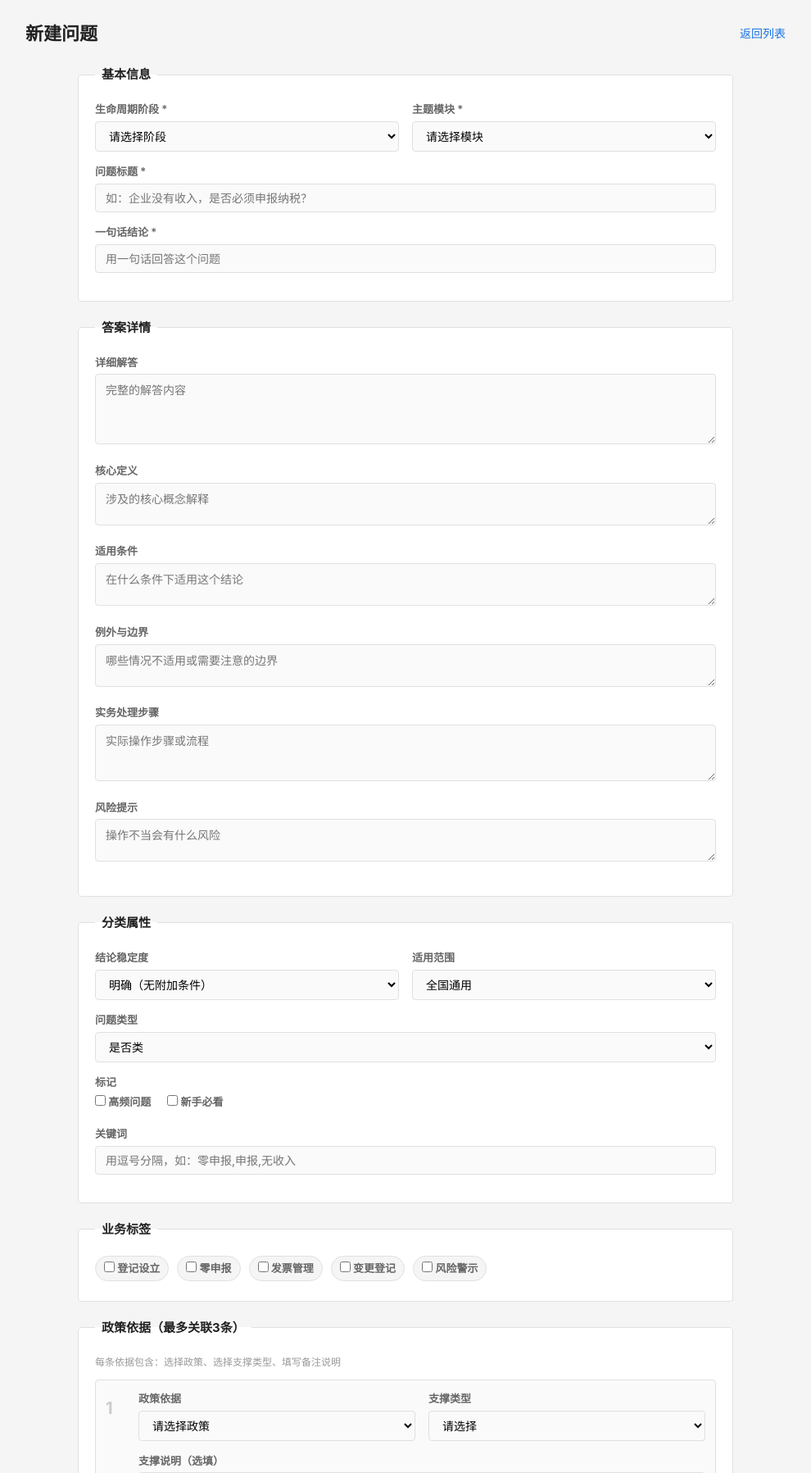
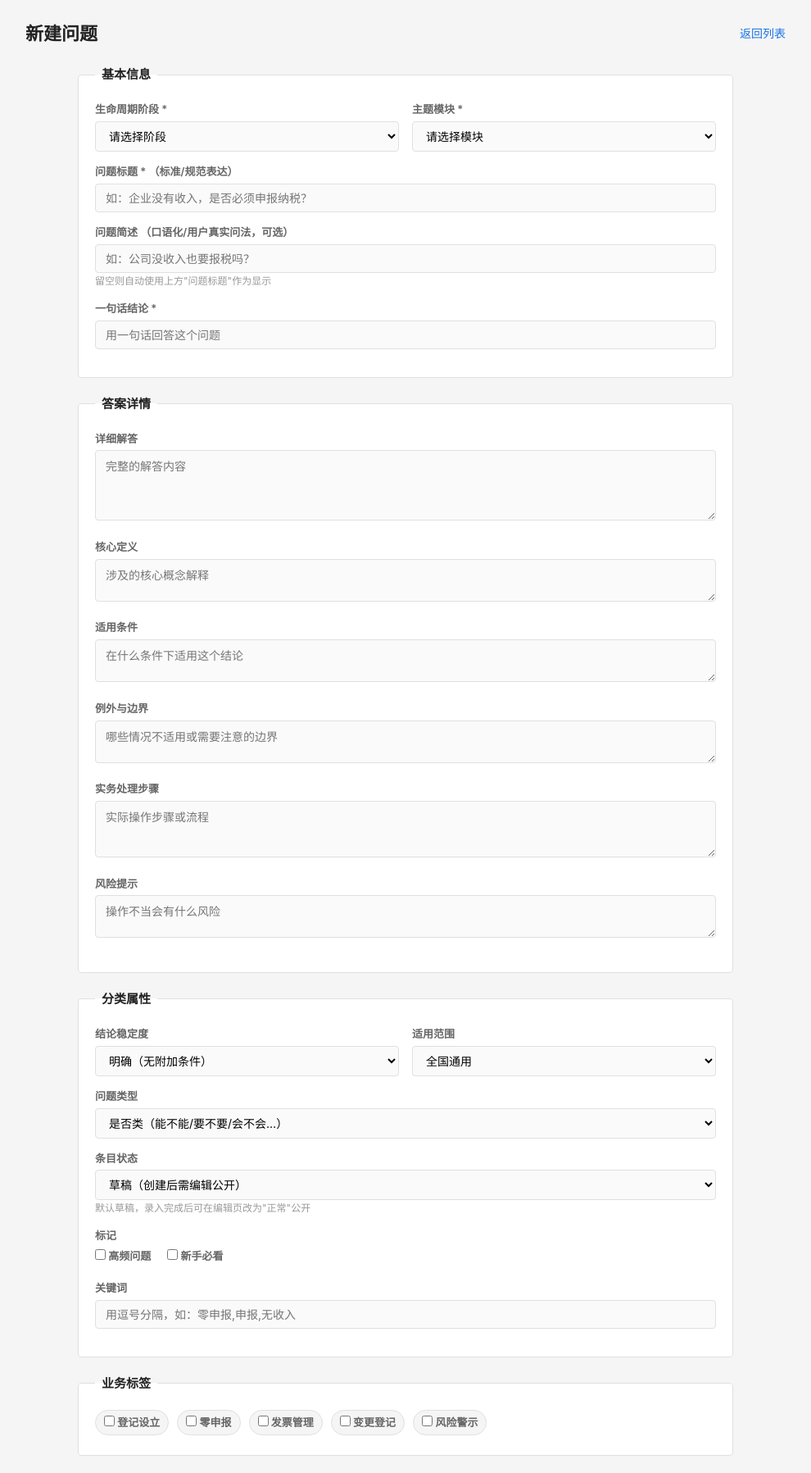
Before and after one commit to 1076825449/Knowledge-Library, a Flask app: page /question/new in a window 1280 px wide. Shown: the part 57-1854 px from the top of the page at 82% size, without its empty margins (145-1135 px from the left). Run offline with Flask 3, Linux system fonts and the light colour scheme; the visitor is signed in with stand-in values (Sample User, id 1); data comes from the database, SQL or seed files in the repository.

Commit message:
补强问题表达层：question_plain表单支持、question_type/scope_level/answer_certainty字段值统一、新建时可选draft/active状态
- new_question.html: 增加question_plain输入框（可选，口语化问法）
- edit_question.html: 增加question_plain输入框（显示现有值）
- detail.html: H1标题优先显示question_plain，空则回退question_title
- detail.html question_type_label宏: 补全type_definition/type_why/type_other
- new_question.html: question_type选项补全type_definition并加说明
- edit_question.html: question_type选项补全type_definition并加type_why/type_other
- question_service.py: answer_certainty默认值从'clear'改为'certain_clear'
- question_service.py: scope_level默认值从'national'改为'scope_national'
- question_service.py: question_type默认值从'practical'改为'type_whether'
- question_service.py: create_question支持form传入status字段
- questions.html: 地区筛选链接值加scope_前缀以匹配DB

```diff
--- a/backend/services/question_service.py
+++ b/backend/services/question_service.py
@@ -359,14 +359,14 @@ class QuestionService:
                 answer_certainty, keywords,
                 high_frequency_flag, newbie_flag,
                 status, version_no, created_at, updated_at
-            ) VALUES (?, ?, ?, ?, ?, ?, ?, ?, ?, ?, ?, ?, ?, ?, ?, ?, ?, ?, ?, 'draft', 1, ?, ?)
+            ) VALUES (?, ?, ?, ?, ?, ?, ?, ?, ?, ?, ?, ?, ?, ?, ?, ?, ?, ?, ?, ?, 1, ?, ?)
         """, (
             code,
             data['question_title'],
             data.get('question_plain', data['question_title']),
             data['stage_code'],
             data['module_code'],
-            data.get('question_type', 'practical'),
+            data.get('question_type', 'type_whether'),
             data['one_line_answer'],
             data.get('detailed_answer', ''),
             data.get('core_definition', ''),
@@ -374,12 +374,13 @@ class QuestionService:
             data.get('exceptions_boundary', ''),
             data.get('practical_steps', ''),
             data.get('risk_warning', ''),
-            data.get('scope_level', 'national'),
+            data.get('scope_level', 'scope_national'),
             data.get('local_region', ''),
-            data.get('answer_certainty', 'clear'),
+            data.get('answer_certainty', 'certain_clear'),
             data.get('keywords', ''),
             1 if data.get('high_frequency_flag') else 0,
             1 if data.get('newbie_flag') else 0,
+            data.get('status', 'draft'),
             now, now
         ))
         question_id = cur.lastrowid
--- a/frontend/templates/new_question.html
+++ b/frontend/templates/new_question.html
@@ -39,8 +39,14 @@
         </div>
 
         <div class="form-group">
-            <label for="question_title">问题标题 *</label>
+            <label for="question_title">问题标题 * <span class="field-hint-inline">（标准/规范表达）</span></label>
             <input type="text" name="question_title" id="question_title" required placeholder="如：企业没有收入，是否必须申报纳税？">
+        </div>
+
+        <div class="form-group">
+            <label for="question_plain">问题简述 <span class="field-hint-inline">（口语化/用户真实问法，可选）</span></label>
+            <input type="text" name="question_plain" id="question_plain" placeholder="如：公司没收入也要报税吗？">
+            <p class="field-hint">留空则自动使用上方"问题标题"作为显示</p>
         </div>
 
         <div class="form-group">
@@ -104,6 +110,7 @@
                     <option value="scope_national">全国通用</option>
                     <option value="scope_provincial">省级口径</option>
                     <option value="scope_local">地方口径</option>
+                    <option value="scope_mixed">混合口径</option>
                 </select>
             </div>
         </div>
@@ -111,14 +118,23 @@
         <div class="form-group">
             <label for="question_type">问题类型</label>
             <select name="question_type" id="question_type">
-                <option value="type_whether">是否类</option>
-                <option value="type_how">怎么办类</option>
-                <option value="type_define">定义类</option>
-                <option value="type_risk">风险类</option>
-                <option value="type_time">时限类</option>
-                <option value="type_why">为什么类</option>
-                <option value="type_other">其他</option>
+                <option value="type_whether">是否类（能不能/要不要/会不会…）</option>
+                <option value="type_how">怎么办类（如何处理/怎么申报…）</option>
+                <option value="type_definition">定义类（什么是/包含哪些…）</option>
+                <option value="type_risk">风险类（有什么风险/注意什么…）</option>
+                <option value="type_time">时限类（什么时候/几天/几号之前…）</option>
+                <option value="type_why">为什么类（为什么要/原因是什么…）</option>
+                <option value="type_other">其他类</option>
             </select>
+        </div>
+
+        <div class="form-group">
+            <label for="status">条目状态</label>
+            <select name="status" id="status">
+                <option value="draft" selected>草稿（创建后需编辑公开）</option>
+                <option value="active">正常（创建后直接公开）</option>
+            </select>
+            <p class="field-hint">默认草稿，录入完成后可在编辑页改为"正常"公开</p>
         </div>
 
         <div class="form-group">
--- a/frontend/templates/questions.html
+++ b/frontend/templates/questions.html
@@ -71,9 +71,9 @@
 <div class="filters">
     <span class="filter-label">地区：</span>
     <a href="{{ filter_url({'region': ''}) }}" class="filter-chip {% if not current_region %}active{% endif %}">全部</a>
-    <a href="{{ filter_url({'region': 'national'}) }}" class="filter-chip {% if current_region == 'national' %}active{% endif %}">全国通用</a>
-    <a href="{{ filter_url({'region': 'provincial'}) }}" class="filter-chip {% if current_region == 'provincial' %}active{% endif %}">省级口径</a>
-    <a href="{{ filter_url({'region': 'local'}) }}" class="filter-chip {% if current_region == 'local' %}active{% endif %}">地方口径</a>
+    <a href="{{ filter_url({'region': 'scope_national'}) }}" class="filter-chip {% if current_region == 'scope_national' %}active{% endif %}">全国通用</a>
+    <a href="{{ filter_url({'region': 'scope_provincial'}) }}" class="filter-chip {% if current_region == 'scope_provincial' %}active{% endif %}">省级口径</a>
+    <a href="{{ filter_url({'region': 'scope_local'}) }}" class="filter-chip {% if current_region == 'scope_local' %}active{% endif %}">地方口径</a>
 </div>
 
 {# ========== 状态筛选 ========== #}
```
Also changed, not shown: frontend/templates/detail.html (+5 -2 lines), frontend/templates/edit_question.html (+9 -1 lines).
